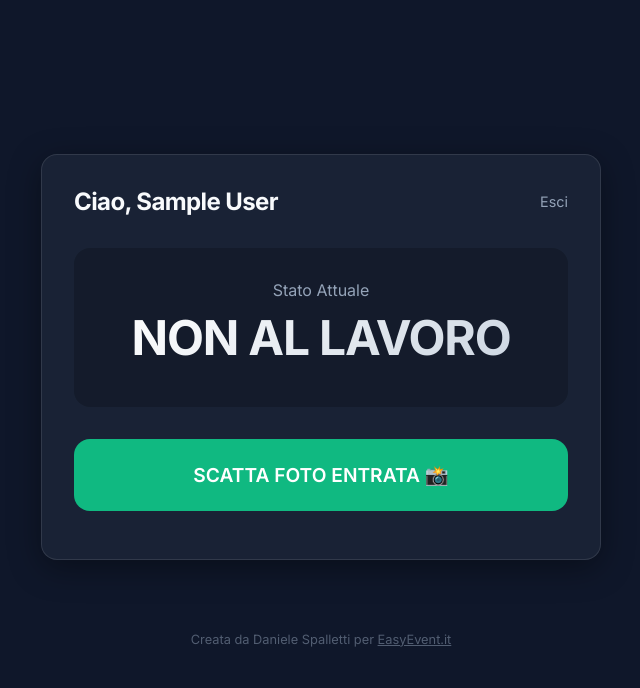
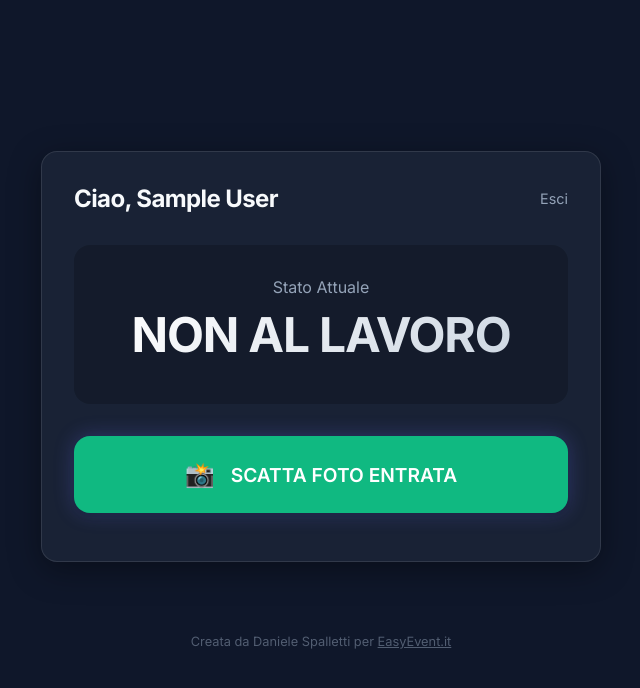
Before and after one commit to CosmoNetinfo/easy-employee-management, a Next.js app: page /dashboard in a window 1280 px wide. Shown: the top 688 px of the page, without its empty margins (319-959 px from the left). Built offline with nearby package versions, Linux system fonts and the light colour scheme; no server answers; the database is empty; sample sign-in values are in the browser's storage.

Commit message:
Force overwrite with Ultra-Fast Mode (300px/0.4q)

```diff
--- a/src/app/dashboard/page.tsx
+++ b/src/app/dashboard/page.tsx
@@ -1,13 +1,13 @@
 'use client';
-import { useEffect, useState } from 'react';
+import { useState, useEffect } from 'react';
 import { useRouter } from 'next/navigation';
 
 export default function Dashboard() {
-    const router = useRouter();
     const [user, setUser] = useState<any>(null);
-    const [status, setStatus] = useState<'IN' | 'OUT' | 'LOADING'>('LOADING');
+    const [status, setStatus] = useState('LOADING'); // IN, OUT, LOADING
     const [lastEntry, setLastEntry] = useState<any>(null);
     const [loading, setLoading] = useState(false);
+    const router = useRouter();
 
     useEffect(() => {
         const stored = localStorage.getItem('user');
@@ -15,19 +15,17 @@ export default function Dashboard() {
             router.push('/');
             return;
         }
-        const userData = JSON.parse(stored);
-        setUser(userData);
-        fetchStatus(userData.id);
+        const parsedUser = JSON.parse(stored);
+        setUser(parsedUser);
+        fetchStatus(parsedUser.id);
     }, []);
 
-    const fetchStatus = async (id: number) => {
+    const fetchStatus = async (userId: number) => {
         try {
-            const res = await fetch(`/api/status?userId=${id}`);
-            if (res.ok) {
+            const res = await fetch(`/api/status?userId=${userId}`);
             const data = await res.json();
-                setStatus(data.status);
+            setStatus(data.status); // IN or OUT
             setLastEntry(data.lastEntry);
-            }
         } catch (e) {
             console.error(e);
         }
@@ -38,13 +36,13 @@ export default function Dashboard() {
         setLoading(true);
 
         try {
-            // Compress Image
+            // Compress Image - ULTRA FAST MODE
             const compressedFile = await new Promise<File>((resolve) => {
                 const img = new Image();
                 img.src = URL.createObjectURL(file);
                 img.onload = () => {
                     const canvas = document.createElement('canvas');
-                    const MAX_WIDTH = 600; // Aggressive resize for storage efficiency
+                    const MAX_WIDTH = 300; // Ultra-fast resize (Thumbnail size ~15KB)
                     const scaleSize = MAX_WIDTH / img.width;
 
                     // Only resize if wider than MAX_WIDTH
@@ -65,7 +63,7 @@ export default function Dashboard() {
                         } else {
                             resolve(file); // Fallback
                         }
-                    }, 'image/jpeg', 0.5); // 50% quality is enough for proof
+                    }, 'image/jpeg', 0.4); // 40% quality - SPEED PRIORITY
                 };
                 img.onerror = () => resolve(file); // Fallback on error
             });
@@ -82,7 +80,8 @@ export default function Dashboard() {
 
             if (res.ok) {
                 await fetchStatus(user.id);
-                alert('Timbratura registrata con successo!');
+                // alert('Timbratura registrata con successo!'); // Optional: remove alert for speed? keeping it for feedback
+                alert('Fatto! Timbratura inviata.');
             } else {
                 alert('Errore timbratura');
             }
@@ -143,20 +142,44 @@ export default function Dashboard() {
                             }}
                             disabled={loading}
                         />
-                        <label
-                            htmlFor="cameraInput"
-                            className={`btn ${status === 'OUT' ? 'btn-success' : 'btn-danger'}`}
+
+                        {status === 'OUT' ? (
+                            <button
+                                onClick={() => document.getElementById('cameraInput')?.click()}
+                                className="btn btn-primary"
                                 style={{
+                                    padding: '1.5rem',
                                     fontSize: '1.2rem',
+                                    display: 'flex',
+                                    justifyContent: 'center',
+                                    alignItems: 'center',
+                                    gap: '1rem',
+                                    background: 'var(--success)'
+                                }}
+                                disabled={loading}
+                            >
+                                <span style={{ fontSize: '1.5rem' }}>📸</span>
+                                {loading ? 'Invio in corso...' : 'SCATTA FOTO ENTRATA'}
+                            </button>
+                        ) : (
+                            <button
+                                onClick={() => document.getElementById('cameraInput')?.click()}
+                                className="btn"
+                                style={{
                                     padding: '1.5rem',
-                                display: 'block',
-                                cursor: loading ? 'wait' : 'pointer',
-                                opacity: loading ? 0.7 : 1,
-                                background: status === 'OUT' ? 'var(--success)' : 'var(--danger)'
+                                    fontSize: '1.2rem',
+                                    display: 'flex',
+                                    justifyContent: 'center',
+                                    alignItems: 'center',
+                                    gap: '1rem',
+                                    background: 'var(--danger)'
                                 }}
+                                disabled={loading}
                             >
-                            {loading ? 'CARICAMENTO...' : (status === 'OUT' ? 'SCATTA FOTO ENTRATA 📸' : 'SCATTA FOTO USCITA 📸')}
-                        </label>
+                                <span style={{ fontSize: '1.5rem' }}>📸</span>
+                                {loading ? 'Invio in corso...' : 'SCATTA FOTO USCITA'}
+                            </button>
+                        )}
                     </div>
                 )}
             </div>
```
Lines whose indentation alone changed are shown as unchanged.
